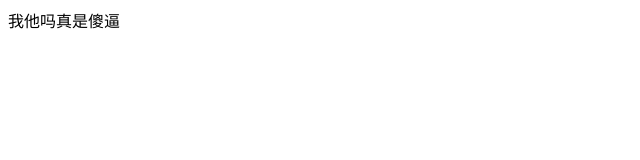
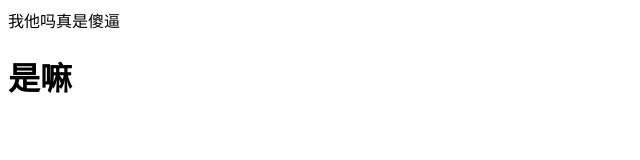
Before and after one commit to daan-sudo/sshtest, a plain HTML site: page index.html in a window 1280 px wide. Shown: the whole page, without its empty margins (0-640 px from the left). Drawn offline with Linux system fonts and the light colour scheme.

Commit message:
演示冲突

```diff
--- a/index.html
+++ b/index.html
@@ -9,6 +9,7 @@
 
 <body>
     我他吗真是傻逼
+    <h1>是嘛</h1>
 </body>
 
 </html>
```
